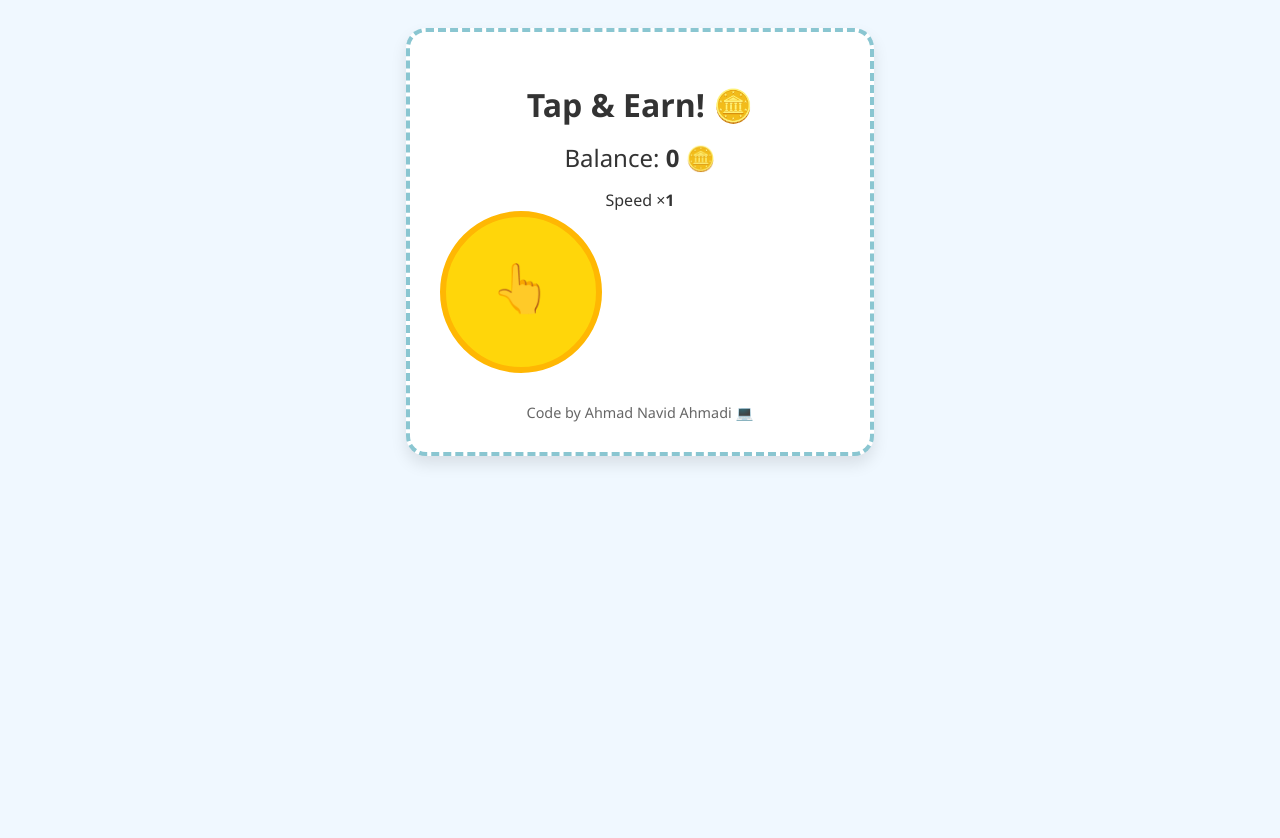
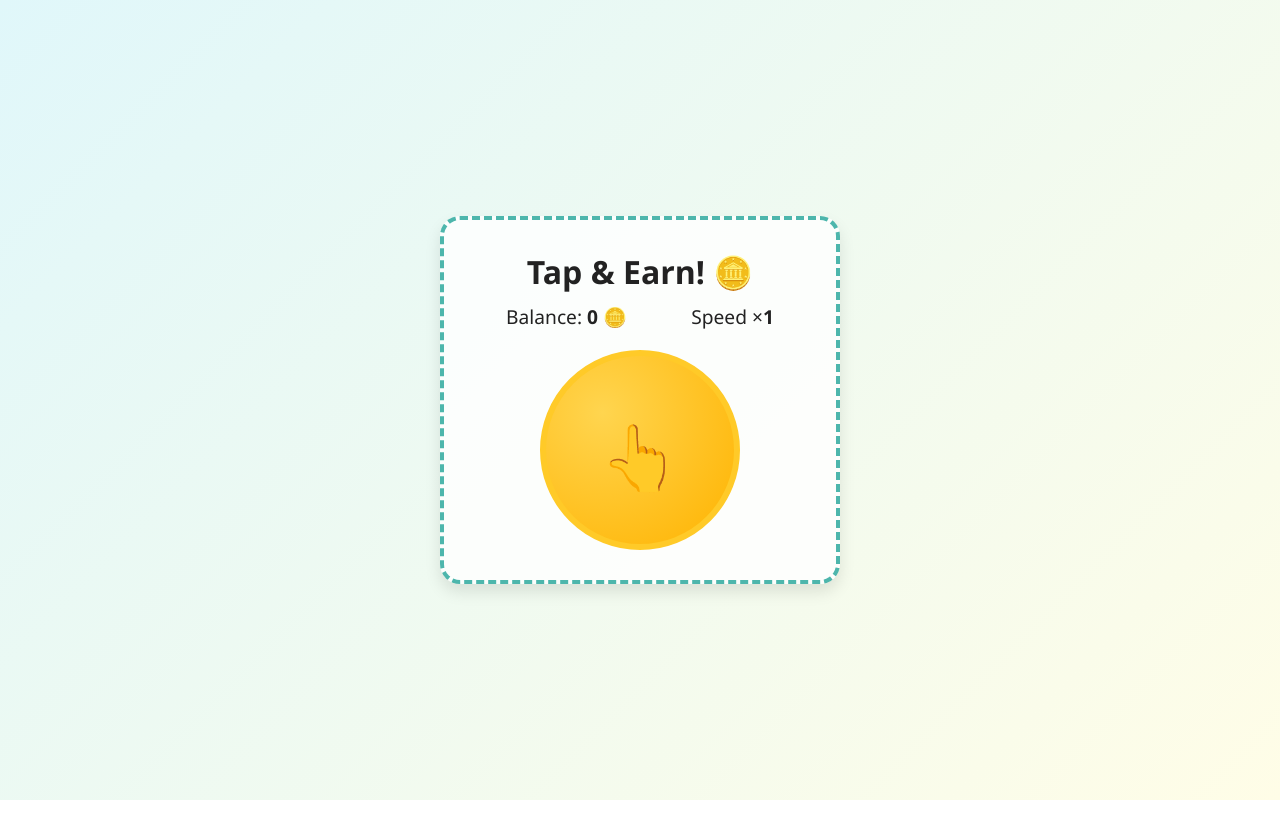
Before and after one commit to AhmadNavid1st/ahmadnavid1st.github.io, a plain HTML site: page index.html in a window 1280 px wide. After the commit the page ends 800 px from the top, so only its background shows below. Drawn offline with Linux system fonts and the light colour scheme.

Commit message:
Update index.html

```diff
--- a/index.html
+++ b/index.html
@@ -1,61 +1,71 @@
 <!DOCTYPE html>
 <html lang="en">
 <head>
-  <meta charset="UTF-8" />
+  <meta charset="UTF-8"/>
   <meta name="viewport" content="width=device-width, initial-scale=1.0"/>
-  <title>Tap-to-Earn Game 🪙</title>
+  <title>Tap & Earn! 🪙</title>
   <style>
+    /* Global */
+    * { box-sizing: border-box; margin: 0; padding: 0; }
     body {
-      background: #f0f8ff;
+      background: linear-gradient(135deg, #e0f7fa, #fffde7);
       font-family: 'Segoe UI', sans-serif;
+      color: #222;
       display: flex;
-      flex-direction: column;
       align-items: center;
-      justify-content: start;
+      justify-content: center;
       min-height: 100vh;
       padding: 20px;
-      color: #333;
     }
+    /* Container */
     .container {
-      border: 4px dashed #8ac6d1;
+      width: 100%;
+      max-width: 400px;
+      background: #ffffffcc;
+      border: 4px dashed #4db6ac;
       border-radius: 20px;
+      box-shadow: 0 8px 16px rgba(0,0,0,0.1);
       padding: 30px;
-      background: #fff;
-      box-shadow: 0 8px 16px rgba(0,0,0,0.1);
       text-align: center;
-      max-width: 400px;
-      width: 100%;
     }
     h1 {
+      font-size: 2rem;
       margin-bottom: 10px;
-      font-size: 2rem;
     }
-    #balance {
-      font-size: 1.5rem;
-      margin: 15px 0;
+    /* Status */
+    .status {
+      display: flex;
+      justify-content: space-around;
+      margin-bottom: 20px;
+      font-size: 1.2rem;
     }
+    /* Big Coin Button */
     #tap-btn {
-      font-size: 3rem;
-      border: 6px solid #ffb703;
+      position: relative;
+      width: 200px;
+      height: 200px;
+      line-height: 200px;
+      font-size: 4rem;
+      background: radial-gradient(circle at 30% 30%, #ffd54f, #ffb300);
+      border: 6px solid #ffca28;
       border-radius: 50%;
-      width: 150px;
-      height: 150px;
-      line-height: 140px;
-      background: #ffd60a;
       cursor: pointer;
+      touch-action: none; /* enable multi-touch */
+      user-select: none;
+      margin: 0 auto;
       transition: transform 0.1s;
-      user-select: none;
     }
     #tap-btn:active {
       transform: scale(0.95);
     }
+    /* Upgrade Button */
     #upgrade-btn {
-      margin-top: 20px;
-      padding: 10px 20px;
-      font-size: 1.1rem;
-      border: 3px solid #219ebc;
-      border-radius: 10px;
-      background: #8ecae6;
+      margin-top: 25px;
+      padding: 12px 24px;
+      font-size: 1rem;
+      border: 3px solid #0288d1;
+      border-radius: 12px;
+      background: #81d4fa;
       cursor: pointer;
       display: none;
     }
@@ -63,64 +73,64 @@
       opacity: 0.5;
       cursor: not-allowed;
     }
-    .footer {
-      margin-top: 30px;
-      font-size: 0.9rem;
-      color: #666;
+    /* Responsive */
+    @media (max-width: 480px) {
+      #tap-btn { width: 160px; height: 160px; line-height: 160px; font-size: 3.2rem; }
+      .container { padding: 20px; }
+      .status { font-size: 1rem; }
     }
   </style>
 </head>
 <body>
   <div class="container">
     <h1>Tap & Earn! 🪙</h1>
-    <div id="balance">Balance: <strong>0</strong> 🪙</div>
-    <div id="multiplier">Speed ×<strong>1</strong></div>
+    <div class="status">
+      <div>Balance: <strong id="bal">0</strong> 🪙</div>
+      <div>Speed ×<strong id="mul">1</strong></div>
+    </div>
     <div id="tap-btn">👆</div>
-    <button id="upgrade-btn">Upgrade ×2 Speed (cost: 1,000 🪙)</button>
-    <div class="footer">Code by Ahmad Navid Ahmadi 💻</div>
+    <button id="upgrade-btn">Upgrade ×2 (cost: <span id="cost">100</span> 🪙)</button>
   </div>
 
   <script>
-    // Game state
     let balance = 0;
-    let speedMultiplier = 1;
-    const cost = 1000;
+    let speed = 1;
+    let nextCost = 100;
 
-    // DOM elements
-    const balanceEl = document.querySelector('#balance strong');
-    const multiEl   = document.querySelector('#multiplier strong');
-    const tapBtn    = document.getElementById('tap-btn');
-    const upgBtn    = document.getElementById('upgrade-btn');
+    const balEl   = document.getElementById('bal');
+    const mulEl   = document.getElementById('mul');
+    const costEl  = document.getElementById('cost');
+    const tapBtn  = document.getElementById('tap-btn');
+    const upgBtn  = document.getElementById('upgrade-btn');
 
-    // Update UI
     function refreshUI() {
-      balanceEl.textContent = balance;
-      multiEl.textContent = speedMultiplier;
-      // Show upgrade button when enough coins
-      upgBtn.style.display = (balance >= cost && speedMultiplier === 1) ? 'inline-block' : 'none';
-      upgBtn.disabled = balance < cost;
+      balEl.textContent = balance;
+      mulEl.textContent = speed;
+      costEl.textContent = nextCost;
+      upgBtn.style.display = (balance >= nextCost) ? 'inline-block' : 'none';
+      upgBtn.disabled = balance < nextCost;
     }
 
-    // Tap handler
-    tapBtn.addEventListener('click', () => {
-      balance += speedMultiplier;
-      // Add a quick sparkle effect
-      tapBtn.innerText = '✨';
-      setTimeout(() => tapBtn.innerText = '👆', 100);
+    // Multi-touch handler: pointerdown counts each finger
+    tapBtn.addEventListener('pointerdown', (e) => {
+      balance += speed;
+      // quick sparkle feedback
+      tapBtn.textContent = '✨';
+      setTimeout(() => tapBtn.textContent = '👆', 80);
       refreshUI();
     });
 
-    // Upgrade handler
     upgBtn.addEventListener('click', () => {
-      if (balance >= cost) {
-        balance -= cost;
-        speedMultiplier = 2;
-        alert('🚀 Speed upgraded! You now earn ×2 per tap! 🎉');
+      if (balance >= nextCost) {
+        balance -= nextCost;
+        speed *= 2;
+        nextCost *= 2;
+        alert(`🚀 Upgraded! Now you earn ×${speed} per tap!`);
         refreshUI();
       }
     });
 
-    // Init
+    // init
     refreshUI();
   </script>
 </body>
```
